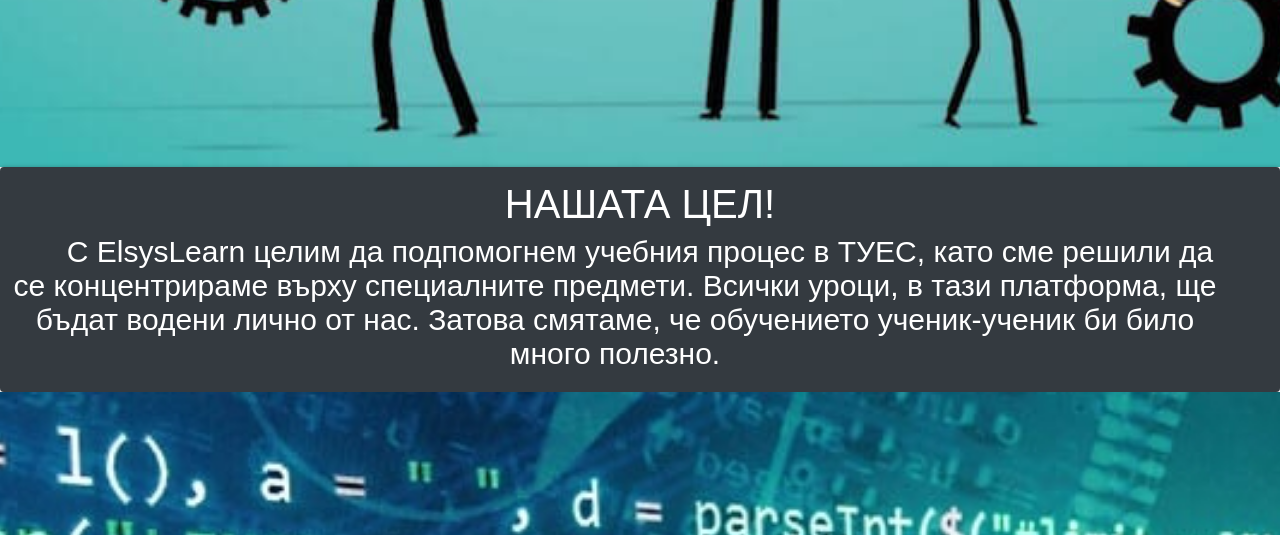
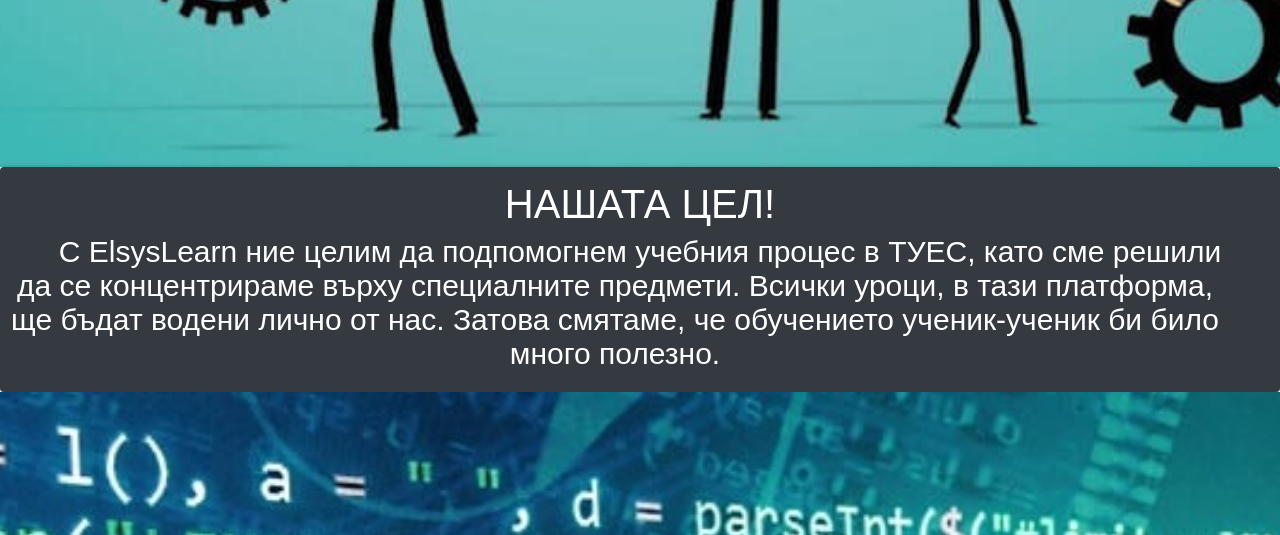
Before and after one commit to kiko1134/ElsysLearn, a Flask app: page / in a window 1280 px wide. Shown: the part 1682-2217 px from the top of the page. Run offline with Flask 2, Linux system fonts and the light colour scheme; some libraries are stand-ins or nearby versions.

Commit message:
changed some text

```diff
--- a/flaskProject1/templates/home.html
+++ b/flaskProject1/templates/home.html
@@ -1,4 +1,4 @@
-<html lang="bg">
+ <html lang="bg">
     <head>
       <title>Home</title>
       <meta charset="utf-8">
@@ -62,7 +62,7 @@
         <div class = "content">
             <h1>Нашата цел!</h1>
                 <p>
-                    С ElsysLearn целим да подпомогнем учебния процес в ТУЕС, като сме решили да се концентрираме върху специалните предмети.
+                    С ElsysLearn ние целим да подпомогнем учебния процес в ТУЕС, като сме решили да се концентрираме върху специалните предмети.
                     Всички уроци, в тази платформа, ще бъдат водени лично от нас. Затова смятаме, че обучението ученик-ученик би било много полезно.
                 </p>
         </div>
```
